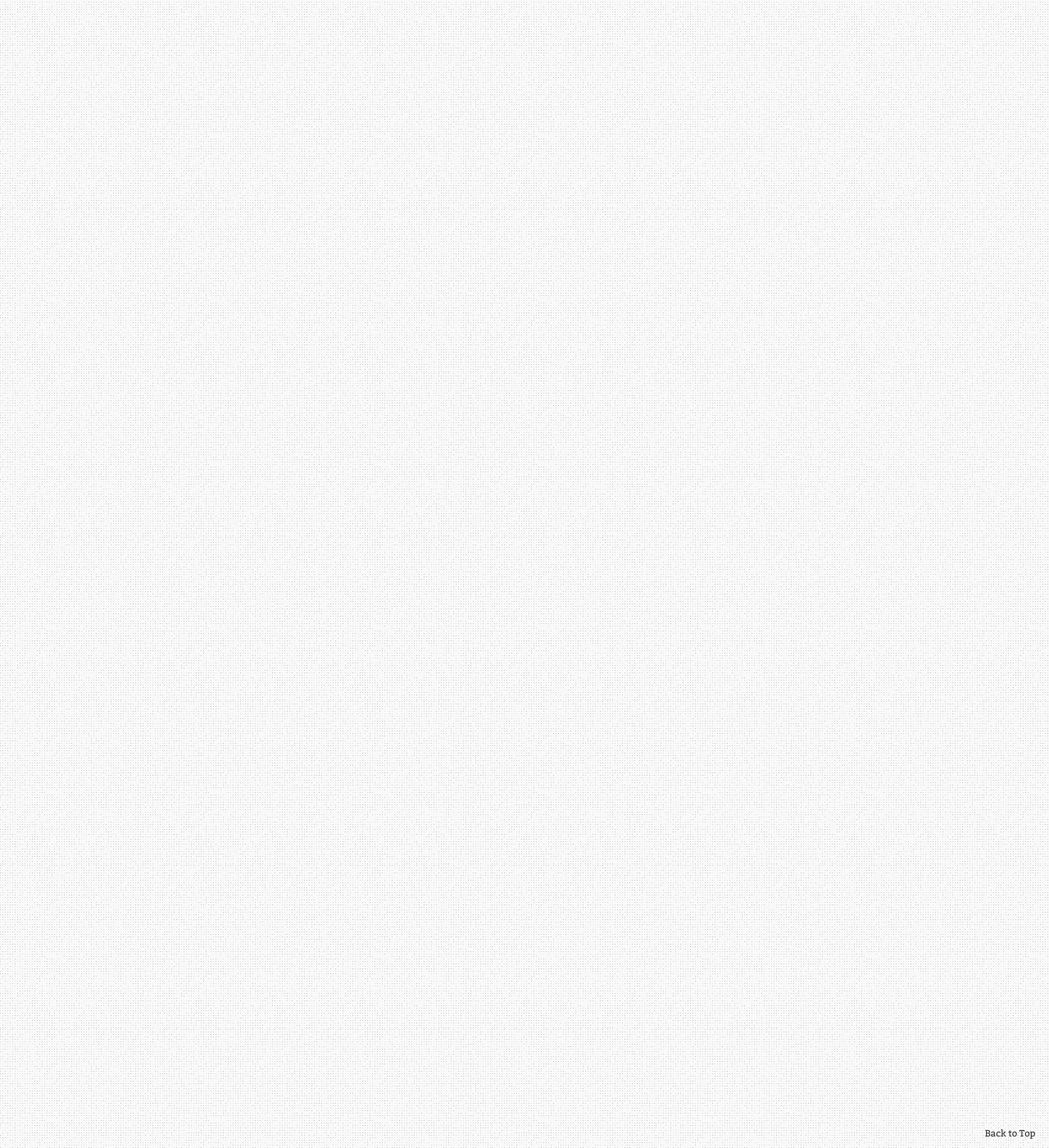
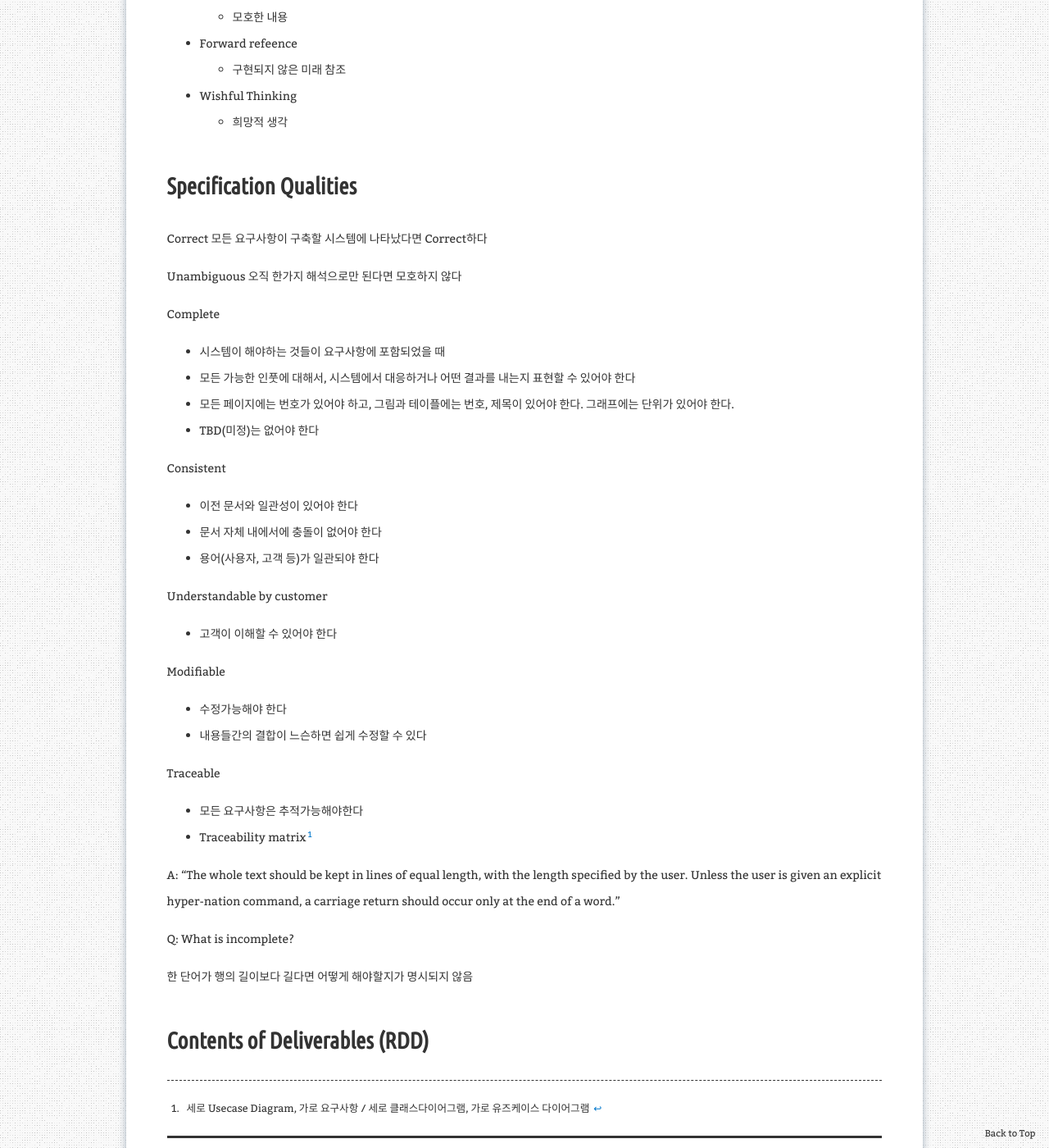
Before and after one commit to aristohyun/aristohyun.github.io, a Jekyll site: the page built from _posts/2021-10-18-SE_06.md, in a window 1280 px wide and 1400 px high, scrolled down 8145 px. Shown: the whole window at 82% size. Built offline with Jekyll 4.4.1, drawn with Linux system fonts in a browser that asks for light colours; comment, search, counter and statistics services are not loaded; some of the changed text lies outside the part shown.

Commit message:
Update 2021-10-18-SE_06.md

```diff
--- a/_posts/2021-10-18-SE_06.md
+++ b/_posts/2021-10-18-SE_06.md
@@ -189,9 +189,116 @@ Evaluation :
 
 ## Requirements Description
 
+요구사항을 수집했으면 기술해야함
+
+- 시스템이 가져야 하는 것과(기능적 요구사항) 시스템의 특징을 기술한 것을 요구사항이라고 한다
+- 요구사항은 변경될 수 있다
+- 업무사항에 직접적으로 필요한 것은 아니지만, 하기 위해 필요한 것(비기능적 요구사항)
+- 명확하지 않은 요구사항은 실패의 원인이 된다
+- 소프트웨어 문제를 늦게 발견하면 그만큼 비용이 많이 든다
+    - 요구사항의 비용을 1로 봤을 때, 운영 단계에서는 200배가 든다
+
+#### 기능적 요구사항
+
+> 시스템이 수행해야할 프로세스
+
+- 기능 : 시스템이 뭘 해야 하는가
+- 데이터 : 어떤 형식의 아웃풋 형식을 제공해야 하는가
+- 유저 : 시스템 사용자/관리자를 분리해서 제공
+
+#### 비기능적 요구사항
+
+> 성능 등 시스템이 갖춰야할 기본적 특성
+
+- Operational requirements, 운영상 요구사항
+    - 데이터 포맷, OS
+- Resource requirements, 메모리 요구사항
+- Performance requirements, 성능 요구사항
+    - 몇 초 이내에 실행되야 한다 등
+- Security requirements
+- Culture and Political requirements
+    - 지원 언어 및 날짜 형식 등 나라별로 다른 데이터 포맷 등
+- Quality requirements
+
+#### 인터페이스 요구사항
+
+- 유저 인터페이스
+    - ex. 반드시 터치스크린이 요구된다
+    - voice service가 가능해야 한다 등
+- 다른 시스템과의 인터페이스
+    - API등 연결
 
 
-## Requirement Analysis
+## Requirement Analysis Specification
+
+- 구현에 대해서는 기술할 필요가 없다
+- 소프트웨어가 구성요소인 시스템을 포함한다
+- 시스템이 작동하는 환경을 포괄한다
+- 인지 모델을 활용
+    - 실세계를 잘 반영할 수 있어야 한다
+    - 사용자와 의사소통을 한다
+- 시나리오를 사용하여 어떻게 동작하는지 기술한다
+- 요구사항의 변경/증가을 할 수 있게해야 한다
+    - 제본 X
+- 국소적으로 만들고, 느슨하게 결합된 구조를 가지고 있습니다.
 
 
+## The Seven Deadly Sins in Specification
+
+- Noise
+    - 관련없는 정보
+- Silence
+    - 누락
+- Overspecification
+    - 미성숙한 구현 결정
+
+- Contradiction
+
+- Ambiguity
+    - 모호한 내용
+- Forward refeence
+    - 구현되지 않은 미래 참조
+- Wishful Thinking
+    - 희망적 생각
+
 # Specification Qualities
+
+Correct
+모든 요구사항이 구축할 시스템에 나타났다면 Correct하다
+
+Unambiguous
+오직 한가지 해석으로만 된다면 모호하지 않다
+
+Complete
+- 시스템이 해야하는 것들이 요구사항에 포함되었을 때
+- 모든 가능한 인풋에 대해서, 시스템에서 대응하거나 어떤 결과를 내는지 표현할 수 있어야 한다
+- 모든 페이지에는 번호가 있어야 하고, 그림과 테이플에는 번호, 제목이 있어야 한다. 그래프에는 단위가 있어야 한다.
+- TBD(미정)는 없어야 한다
+
+Consistent
+- 이전 문서와 일관성이 있어야 한다
+- 문서 자체 내에서에 충돌이 없어야 한다
+- 용어(사용자, 고객 등)가 일관되야 한다
+
+Understandable by customer
+- 고객이 이해할 수 있어야 한다
+
+Modifiable
+- 수정가능해야 한다
+- 내용들간의 결합이 느슨하면 쉽게 수정할 수 있다
+
+Traceable
+- 모든 요구사항은 추적가능해야한다
+- Traceability matrix[^Traceability_matrix]
+
+[^Traceability_matrix]: 세로 Usecase Diagram, 가로 요구사항 / 세로 클래스다이어그램, 가로 유즈케이스 다이어그램
+
+A:
+“The whole text should be kept in lines of equal length, with the length specified by the user. Unless the user is given an explicit hyper-nation command, a carriage return should occur only at the end of a word.”
+
+Q: What is incomplete?
+
+한 단어가 행의 길이보다 길다면 어떻게 해야할지가 명시되지 않음
+
+
+# Contents of Deliverables (RDD)
```
